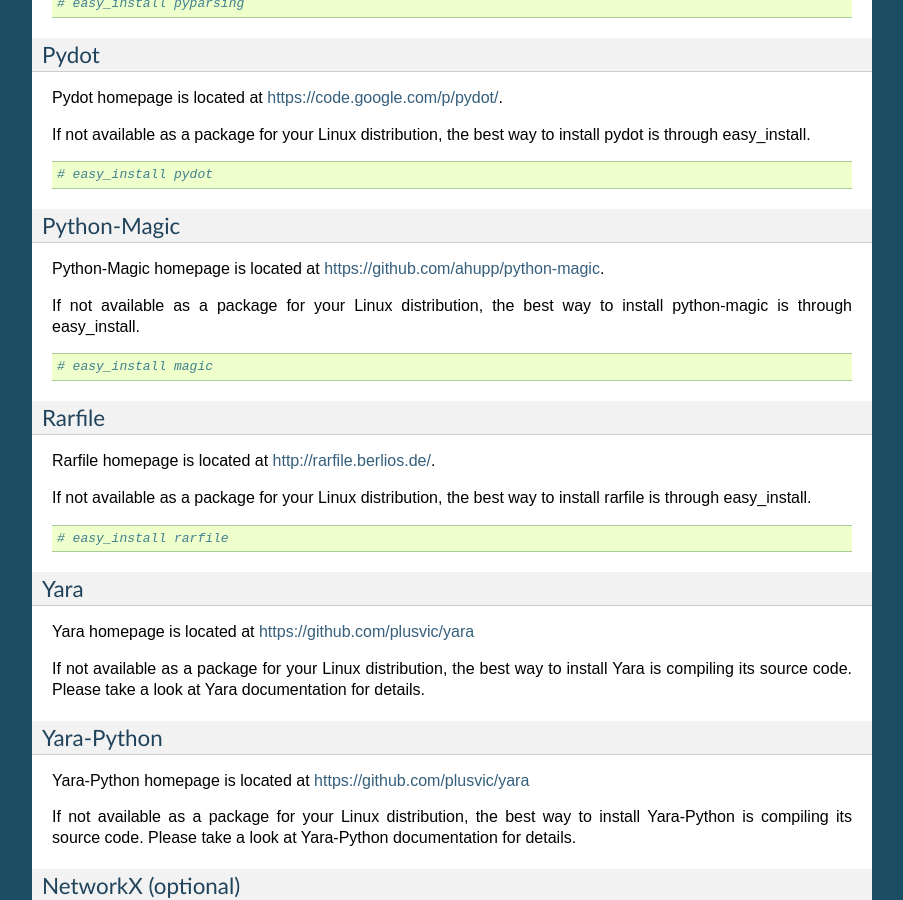
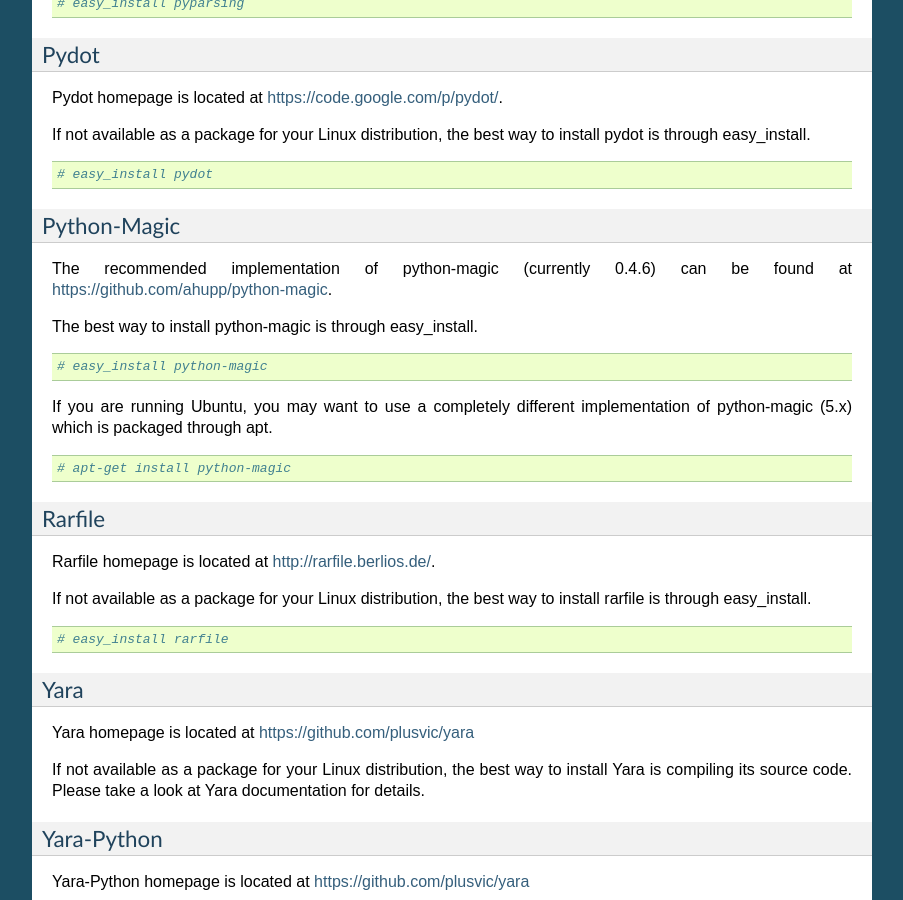
Before and after one commit to buffer/thug, a Sphinx documentation site: the page built from doc/source/build.rst, in a window 1280 px wide and 900 px high, scrolled down 5202 px. Shown: the whole window, without its empty margins (198-1101 px from the left). Built offline with Sphinx 7.4.7, drawn with Linux system fonts in a browser that asks for light colours.

Commit message:
Fixing docs with correct command to install python-magic

```diff
--- a/doc/source/build.rst
+++ b/doc/source/build.rst
@@ -372,14 +372,21 @@
 Python-Magic
 ^^^^^^^^^^^^
 
-Python-Magic homepage is located at https://github.com/ahupp/python-magic.
+The recommended implementation of python-magic (currently 0.4.6) can be
+found at https://github.com/ahupp/python-magic.
 
-If not available as a package for your Linux distribution, the best way
-to install python-magic is through easy_install.
+The best way to install python-magic is through easy_install.
 
 .. code-block:: sh
 
-        # easy_install magic
+        # easy_install python-magic
+
+If you are running Ubuntu, you may want to use a completely different
+implementation of python-magic (5.x) which is packaged through apt.
+
+.. code-block:: sh
+
+        # apt-get install python-magic
 
 
 Rarfile
```
